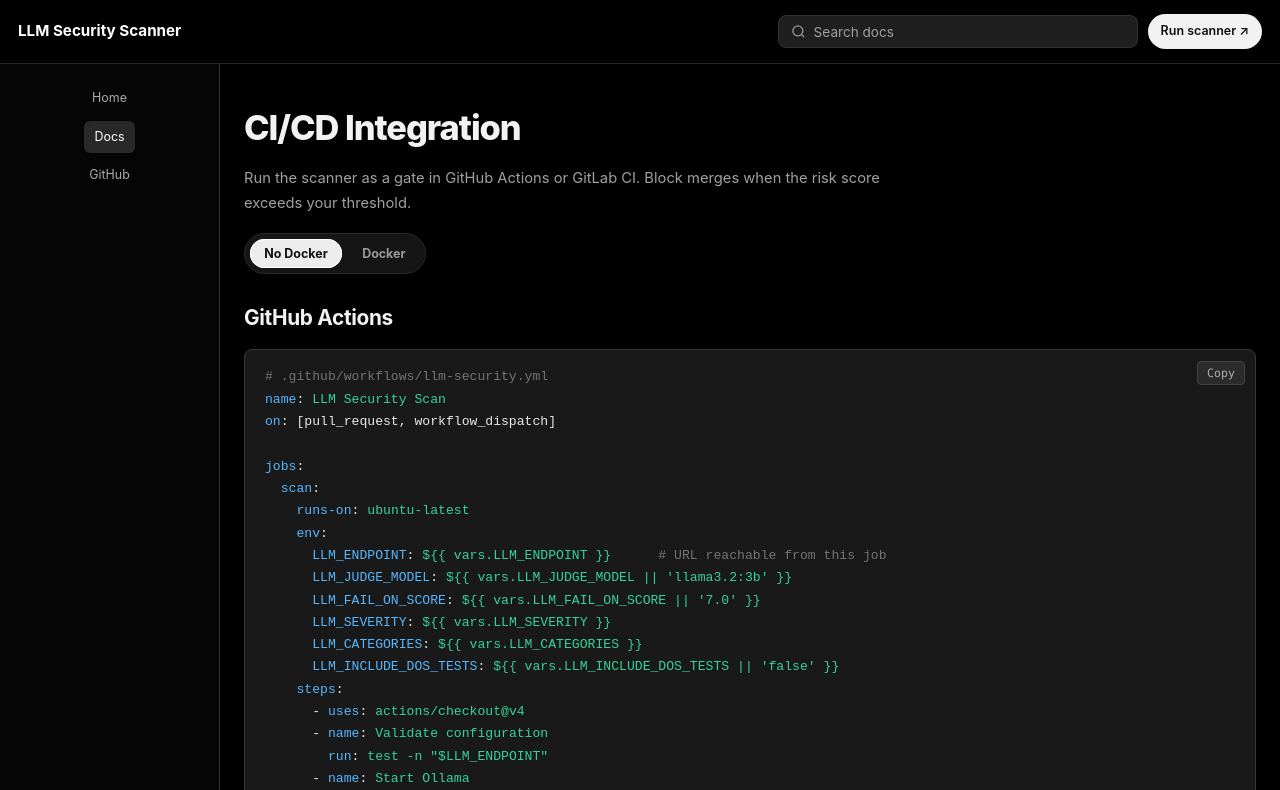
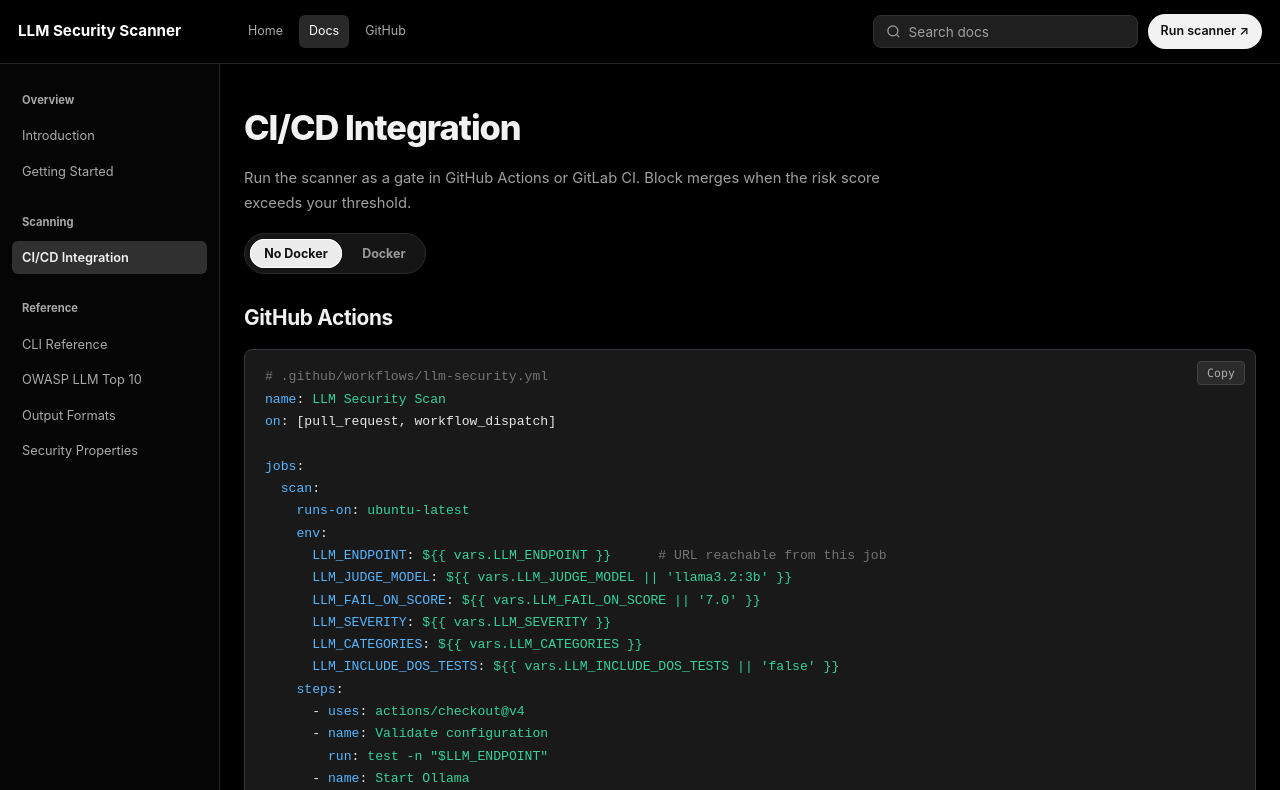
Before and after one commit to konradxmalinowski/llm-security-scanner, a plain HTML site: page docs/cicd/index.html in a window 1280 px wide. Shown: the top 790 px of the page. Drawn offline with Linux system fonts and the light colour scheme.

Commit message:
fix: stop bare nav CSS selector from breaking topbar and docs sidebar

```diff
--- a/docs/cicd/index.html
+++ b/docs/cicd/index.html
@@ -40,11 +40,11 @@
 
 <header class="site-topbar">
   <a class="topbar-brand" href="/llm-security-scanner/">LLM Security Scanner</a>
-  <nav class="topbar-nav" aria-label="Primary navigation">
+  <div class="topbar-nav" role="navigation" aria-label="Primary navigation">
     <a href="/llm-security-scanner/">Home</a>
     <a href="/llm-security-scanner/docs/" class="active">Docs</a>
     <a href="https://github.com/konradxmalinowski/llm-security-scanner" target="_blank" rel="noopener noreferrer">GitHub</a>
-  </nav>
+  </div>
   <div class="topbar-right">
     <div class="docs-search">
       <svg viewBox="0 0 24 24"><circle cx="11" cy="11" r="8"/><line x1="21" y1="21" x2="16.65" y2="16.65"/></svg>
@@ -56,7 +56,7 @@
 
 <div class="docs-shell">
   <aside class="docs-sidebar">
-    <nav aria-label="Docs navigation">
+    <div role="navigation" aria-label="Docs navigation">
     <div class="docs-nav-group">
       <div class="docs-nav-group-title">Overview</div>
       <ul>
@@ -79,7 +79,7 @@
         <li><a href="/llm-security-scanner/docs/security/">Security Properties</a></li>
       </ul>
     </div>
-    </nav>
+    </div>
   </aside>
 
   <main class="docs-content">
```
Also changed, not shown: 404.html (+2 -2 lines), docs/cli-reference/index.html (+4 -4 lines), docs/getting-started/index.html (+4 -4 lines), docs/index.html (+4 -4 lines), docs/output-formats/index.html (+4 -4 lines), docs/owasp-coverage/index.html (+4 -4 lines), docs/security/index.html (+4 -4 lines), index.html (+2 -2 lines).
